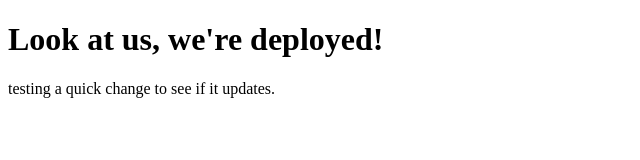
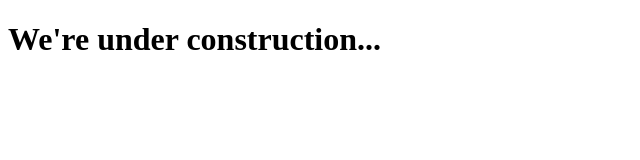
Before and after one commit to lukemelnik/coolify-test, a website: page index.html in a window 1280 px wide. Shown: the whole page, without its empty margins (0-640 px from the left). Drawn offline with Linux system fonts and the light colour scheme.

Commit message:
edit name and h1

```diff
--- a/index.html
+++ b/index.html
@@ -3,10 +3,9 @@
   <head>
     <meta charset="UTF-8" />
     <meta name="viewport" content="width=device-width, initial-scale=1.0" />
-    <title>Coolify Test</title>
+    <title>Ivory Hours</title>
   </head>
   <body>
-    <h1>Look at us, we're deployed!</h1>
-    <p>testing a quick change to see if it updates.</p>
+    <h1>We're under construction...</h1>
   </body>
 </html>
```
